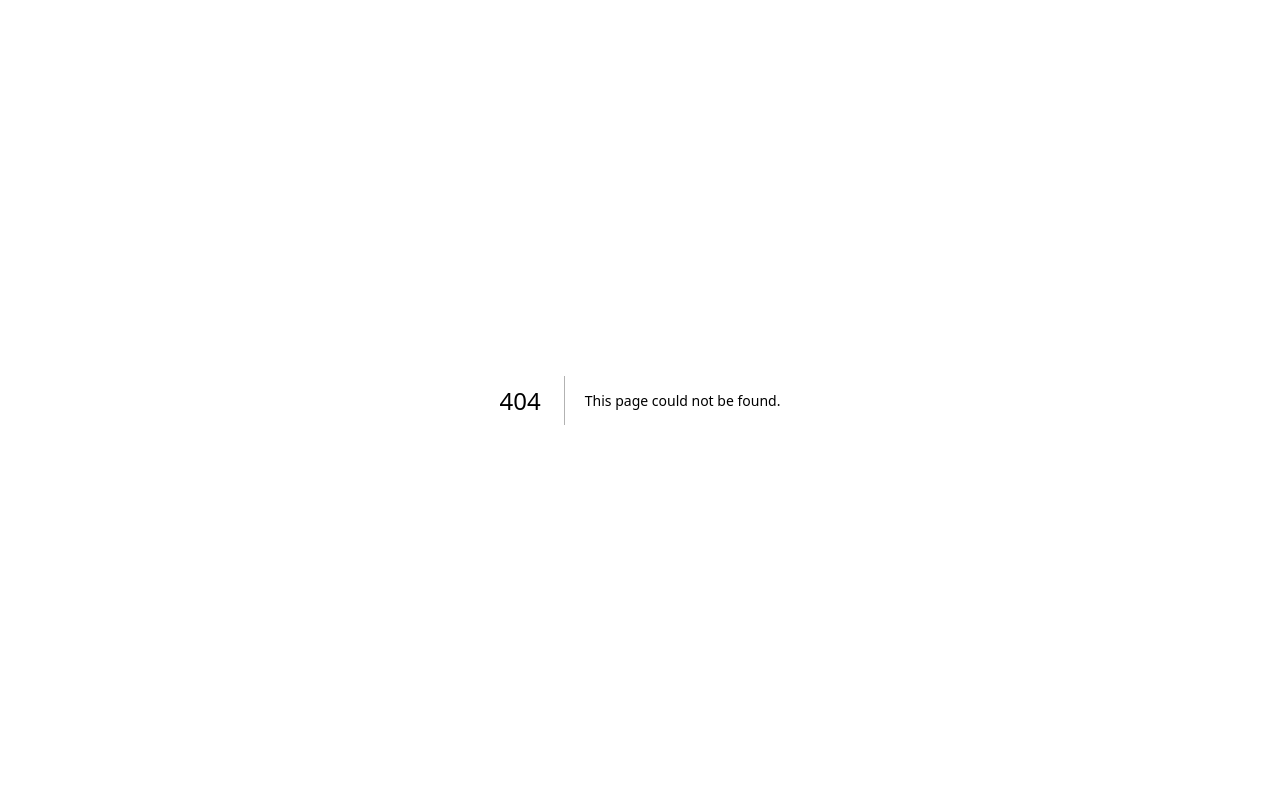
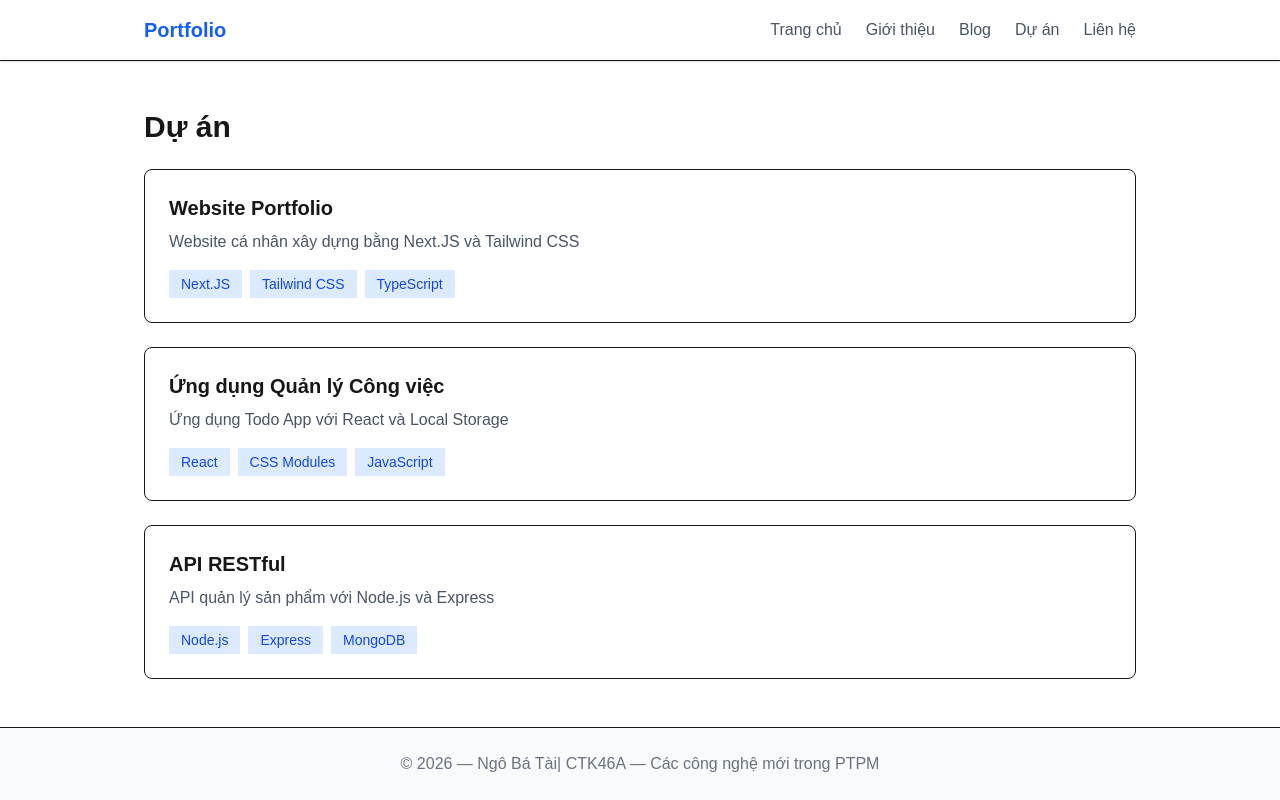
Before and after one commit to NH1Tkendo/Cac-ung-dung-moi-PTPM-DLU, a Next.js app in the folder lab01-thuc_hanh/: page /projects in a window 1280 px wide. Before the commit this address had no page. Built offline with nearby package versions, Linux system fonts and the light colour scheme.

Commit message:
feat: thêm layout với navbar, footer và các trang cơ bản

```diff
--- /dev/null
+++ b/lab01-thuc_hanh/app/about/page.tsx
@@ -0,0 +1,28 @@
+export default function AboutPage() {
+  return (
+    <div className="max-w-5xl mx-auto px-4 py-12">
+      <h1 className="text-3xl font-bold mb-6">Giới thiệu</h1>
+      <div className="space-y-4 text-gray-700">
+        <p>
+          Xin chào! Tôi là <strong>Ngô Bá Tài</strong>, sinh viên năm 4 ngành
+          Công nghệ Thông tin tại Đại học Đà Lạt.
+        </p>
+        <h2 className="text-2xl font-semibold mt-8 mb-4">Kỹ năng</h2>
+        <ul className="list-disc list-inside space-y-2">
+          <li>JavaScript / TypeScript</li>
+          <li>Angular</li>
+          <li>Tailwind CSS</li>
+          <li>Git & GitHub</li>
+          <li>SQL & PostgreSQL</li>
+        </ul>
+        <h2 className="text-2xl font-semibold mt-8 mb-4">Học vấn</h2>
+        <div className="bg-gray-50 rounded-lg p-4">
+          <p className="font-medium">Đại học Đà Lạt</p>
+          <p className="text-gray-500">
+            Kĩ sư Công nghệ Thông tin (2022 — 2026)
+          </p>
+        </div>
+      </div>
+    </div>
+  );
+}
--- /dev/null
+++ b/lab01-thuc_hanh/app/blog/layout.tsx
@@ -0,0 +1,28 @@
+export default function BlogLayout({
+  children,
+}: {
+  children: React.ReactNode;
+}) {
+  return (
+    <div className="max-w-5xl mx-auto px-4 py-12">
+      <div className="flex gap-8">
+        {/* Nội dung chính */}
+        <div className="flex-1">{children}</div>
+        {/* Sidebar */}
+        <aside className="w-64 shrink-0">
+          <div className="bg-gray-50 rounded-lg p-4">
+            <h3 className="font-semibold mb-3">Danh mục</h3>
+            <ul className="space-y-2 text-sm text-gray-600">
+              <li className="hover:text-blue-600 cursor-pointer">Công nghệ</li>
+              <li className="hover:text-blue-600 cursor-pointer">Học tập</li>
+              <li className="hover:text-blue-600 cursor-pointer">
+                Dự án cá nhân
+              </li>
+              <li className="hover:text-blue-600 cursor-pointer">Cuộc sống</li>
+            </ul>
+          </div>
+        </aside>
+      </div>
+    </div>
+  );
+}
--- /dev/null
+++ b/lab01-thuc_hanh/app/components/footer.tsx
@@ -0,0 +1,9 @@
+export default function Footer() {
+  return (
+    <footer className="bg-gray-50 border-t mt-auto">
+      <div className="max-w-5xl mx-auto px-4 py-6 text-center text-gray-500 textsm">
+        <p>© 2026 — Ngô Bá Tài| CTK46A — Các công nghệ mới trong PTPM</p>
+      </div>
+    </footer>
+  );
+}
--- /dev/null
+++ b/lab01-thuc_hanh/app/components/navbar.tsx
@@ -0,0 +1,46 @@
+import Link from "next/link";
+export default function Navbar() {
+  return (
+    <nav className="bg-white shadow-sm border-b">
+      <div className="max-w-5xl mx-auto px-4 py-4">
+        <div className="flex items-center justify-between">
+          <Link href="/" className="text-xl font-bold text-blue-600">
+            Portfolio
+          </Link>
+          <div className="flex gap-6">
+            <Link
+              href="/"
+              className="text-gray-600 hover:text-blue-600 transition-colors"
+            >
+              Trang chủ
+            </Link>
+            <Link
+              href="/about"
+              className="text-gray-600 hover:text-blue-600 transition-colors"
+            >
+              Giới thiệu
+            </Link>
+            <Link
+              href="/blog"
+              className="text-gray-600 hover:text-blue-600 transition-colors"
+            >
+              Blog
+            </Link>
+            <Link
+              href="/projects"
+              className="text-gray-600 hover:text-blue-600 transition-colors"
+            >
+              Dự án
+            </Link>
+            <Link
+              href="/contact"
+              className="text-gray-600 hover:text-blue-600 transition-colors"
+            >
+              Liên hệ
+            </Link>
+          </div>
+        </div>
+      </div>
+    </nav>
+  );
+}
--- /dev/null
+++ b/lab01-thuc_hanh/app/contact/page.tsx
@@ -0,0 +1,35 @@
+export default function ContactPage() {
+  return (
+    <div className="max-w-5xl mx-auto px-4 py-12">
+      <h1 className="text-3xl font-bold mb-6">Liên hệ</h1>
+      <div className="space-y-4 text-gray-700">
+        <div className="bg-gray-50 rounded-lg p-6 space-y-3">
+          <p>
+            <strong>Email:</strong>{" "}
+            <a
+              href="2212453@dlu.edu.vn"
+              className="text-blue-600 hover:underline"
+            >
+              2212453@dlu.edu.vn
+            </a>
+          </p>
+          <p>
+            <strong>GitHub:</strong>{" "}
+            <a
+              href="https://github.com/NH1Tkendo"
+              target="_blank"
+              rel="noopener noreferrer"
+              className="text-blue-600 hover:underline"
+            >
+              github.com/NH1Tkendo
+            </a>
+          </p>
+          <p>
+            <strong>Địa chỉ:</strong> Đại học Đà Lạt, 01 Phù Đổng Thiên Vương,
+            Đà Lạt
+          </p>
+        </div>
+      </div>
+    </div>
+  );
+}
--- a/lab01-thuc_hanh/app/layout.tsx
+++ b/lab01-thuc_hanh/app/layout.tsx
@@ -1,8 +1,11 @@
 import type { Metadata } from "next";
 import "./globals.css";
+import Navbar from "./components/navbar";
+import Footer from "./components/footer";
+
 export const metadata: Metadata = {
-  title: "CTK46A - Lab 01",
-  description: "Bài thực hành 1 - Các công nghệ mới trong PTPM",
+  title: "Portfolio — Ngô Bá Tài",
+  description: "Website portfolio cá nhân — CTK46A",
 };
 export default function RootLayout({
   children,
@@ -11,7 +14,11 @@ export default function RootLayout({
 }>) {
   return (
     <html lang="vi">
-      <body>{children}</body>
+      <body className="min-h-screen flex flex-col">
+        <Navbar />
+        <main className="flex-1">{children}</main>
+        <Footer />
+      </body>
     </html>
   );
 }
--- a/lab01-thuc_hanh/app/page.tsx
+++ b/lab01-thuc_hanh/app/page.tsx
@@ -1,4 +1,4 @@
-export default function Home() {
+export default function HomePage() {
   return (
     <main className="flex min-h-screen flex-col items-center justify-center p-8">
       <div className="text-center">
--- /dev/null
+++ b/lab01-thuc_hanh/app/projects/page.tsx
@@ -0,0 +1,45 @@
+const projects = [
+  {
+    title: "Website Portfolio",
+    description: "Website cá nhân xây dựng bằng Next.JS và Tailwind CSS",
+    tech: ["Next.JS", "Tailwind CSS", "TypeScript"],
+  },
+  {
+    title: "Ứng dụng Quản lý Công việc",
+    description: "Ứng dụng Todo App với React và Local Storage",
+    tech: ["React", "CSS Modules", "JavaScript"],
+  },
+  {
+    title: "API RESTful",
+    description: "API quản lý sản phẩm với Node.js và Express",
+    tech: ["Node.js", "Express", "MongoDB"],
+  },
+];
+export default function ProjectsPage() {
+  return (
+    <div className="max-w-5xl mx-auto px-4 py-12">
+      <h1 className="text-3xl font-bold mb-6">Dự án</h1>
+      <div className="grid gap-6">
+        {projects.map((project, index) => (
+          <div
+            key={index}
+            className="border rounded-lg p-6 hover:shadow-md transition-shadow"
+          >
+            <h2 className="text-xl font-semibold mb-2">{project.title}</h2>
+            <p className="text-gray-600 mb-4">{project.description}</p>
+            <div className="flex gap-2">
+              {project.tech.map((t) => (
+                <span
+                  key={t}
+                  className="bg-blue-100 text-blue-700 text-sm px-3 py-1 roundedfull"
+                >
+                  {t}
+                </span>
+              ))}
+            </div>
+          </div>
+        ))}
+      </div>
+    </div>
+  );
+}
```
